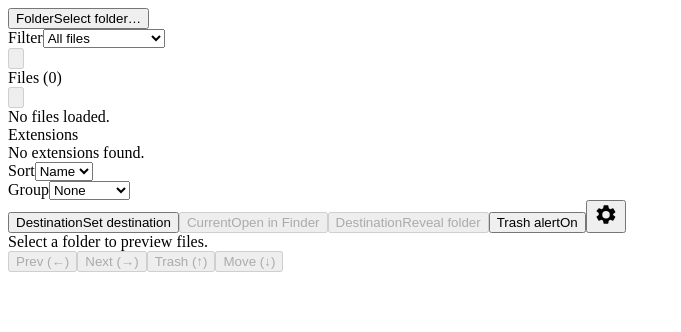
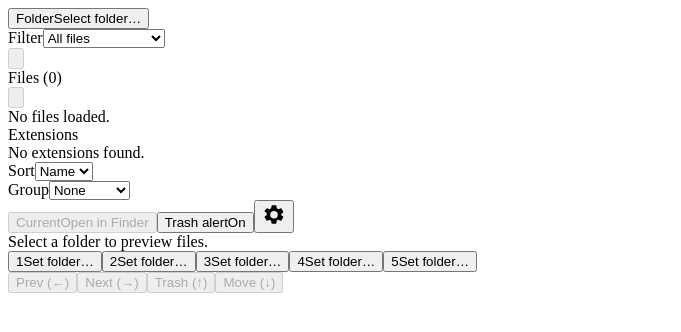
Before and after one commit to totondruppusu/tidy-app, a React (Vite) app: page / in a window 1280 px wide. Shown: the top 332 px of the page, without its empty margins (0-681 px from the left). Built offline with nearby package versions, Linux system fonts and the light colour scheme; the HTML template or start-up script is replaced by a standard one.

Commit message:
beta v0.37

```diff
--- a/src-tauri/capabilities/default.json
+++ b/src-tauri/capabilities/default.json
@@ -2,5 +2,5 @@
   "identifier": "default",
   "description": "Default capability set",
   "windows": ["main"],
-  "permissions": ["core:default", "dialog:allow-open", "dialog:allow-confirm"]
+  "permissions": ["core:default", "core:window:allow-set-theme", "dialog:allow-open", "dialog:allow-confirm"]
 }
--- a/src-tauri/gen/schemas/capabilities.json
+++ b/src-tauri/gen/schemas/capabilities.json
@@ -1 +1 @@
-{"default":{"identifier":"default","description":"Default capability set","local":true,"windows":["main"],"permissions":["core:default","dialog:allow-open","dialog:allow-confirm"]}}
+{"default":{"identifier":"default","description":"Default capability set","local":true,"windows":["main"],"permissions":["core:default","core:window:allow-set-theme","dialog:allow-open","dialog:allow-confirm"]}}
--- a/src/App.tsx
+++ b/src/App.tsx
@@ -1,5 +1,6 @@
 import { useCallback, useEffect, useMemo, useRef, useState } from "react";
-import { invoke } from "@tauri-apps/api/core";
+import { invoke, isTauri } from "@tauri-apps/api/core";
+import { getCurrentWindow } from "@tauri-apps/api/window";
 import { open, confirm } from "@tauri-apps/plugin-dialog";
 import { listen } from "@tauri-apps/api/event";
 
@@ -109,6 +110,8 @@ const formatGroupTitle = (mode: GroupMode, key: string) => {
   return formatGroupLabel(key as FileEntry["kind"]);
 };
 
+const DESTINATION_SLOT_COUNT = 5;
+
 const extractFolder = (path: string) => {
   const match = path.match(/^(.*)[\\/][^\\/]+$/);
   return match ? match[1] : path;
@@ -134,7 +137,9 @@ export default function App() {
   const [, setStatus] = useState("Select a folder to begin.");
   const [filterMode, setFilterMode] = useState<FilterMode>("all");
   const [includeSubfolders, setIncludeSubfolders] = useState(false);
-  const [destination, setDestination] = useState<string | null>(null);
+  const [destinationSlots, setDestinationSlots] = useState<(string | null)[]>(() =>
+    Array.from({ length: DESTINATION_SLOT_COUNT }, () => null)
+  );
   const [confirmTrash, setConfirmTrash] = useState(true);
   const [sortMode, setSortMode] = useState<SortMode>("name");
   const [groupMode, setGroupMode] = useState<GroupMode>("none");
@@ -153,6 +158,20 @@ export default function App() {
   useEffect(() => {
     document.documentElement.dataset.theme = theme;
     window.localStorage.setItem("tidy-theme", theme);
+  }, [theme]);
+
+  useEffect(() => {
+    const applyWindowTheme = async () => {
+      if (!isTauri()) {
+        return;
+      }
+      try {
+        await getCurrentWindow().setTheme(theme === "dark" ? "Dark" : "Light");
+      } catch (error) {
+        console.warn("Failed to sync window theme.", error);
+      }
+    };
+    void applyWindowTheme();
   }, [theme]);
 
   const updateStatus = useCallback((message: string) => {
@@ -281,20 +300,31 @@ export default function App() {
     }
   }, [handleScan, updateStatus]);
 
-  const pickDestination = useCallback(async () => {
+  const updateDestinationSlot = useCallback((slotIndex: number, destination: string) => {
+    setDestinationSlots((prev) => {
+      const next = [...prev];
+      next[slotIndex] = destination;
+      return next;
+    });
+  }, []);
+
+  const pickDestinationForSlot = useCallback(
+    async (slotIndex: number) => {
       try {
         const selected = await open({ directory: true, multiple: false });
         if (typeof selected === "string") {
-        setDestination(selected);
-        await invoke("set_destination", { destination: selected });
-        updateStatus(`Move destination set to ${selected}.`);
-      } else {
+          updateDestinationSlot(slotIndex, selected);
+          updateStatus(`Destination ${slotIndex + 1} set to ${selected}.`);
+          return selected;
+        }
         updateStatus("No destination selected.");
-      }
       } catch (error) {
         updateStatus(`Destination picker failed: ${String(error)}`);
       }
-  }, [updateStatus]);
+      return null;
+    },
+    [updateDestinationSlot, updateStatus]
+  );
 
   const removeFileById = useCallback(
     (removedId: string) => {
@@ -343,37 +373,39 @@ export default function App() {
     }
   }, [confirmTrash, currentFile, removeFileById, updateStatus]);
 
-  const moveCurrent = useCallback(async () => {
+  const moveCurrentToSlot = useCallback(
+    async (slotIndex: number, allowPickIfMissing = false) => {
       if (!currentFile) {
         updateStatus("No file selected.");
         return;
       }
-    let destinationPath = destination;
+      let destinationPath = destinationSlots[slotIndex] ?? null;
       if (!destinationPath) {
-      try {
-        const selected = await open({ directory: true, multiple: false });
-        if (typeof selected === "string") {
-          destinationPath = selected;
-          setDestination(selected);
-          await invoke("set_destination", { destination: selected });
-        }
-      } catch (error) {
-        updateStatus(`Destination picker failed: ${String(error)}`);
+        if (allowPickIfMissing) {
+          destinationPath = await pickDestinationForSlot(slotIndex);
+        } else {
+          updateStatus(`Destination ${slotIndex + 1} not set.`);
           return;
         }
       }
       if (!destinationPath) {
-      updateStatus("Move destination not set.");
         return;
       }
       try {
+        await invoke("set_destination", { destination: destinationPath });
         const newName = await invoke<string>("move_file", { id: currentFile.id });
         removeFileById(currentFile.id);
         updateStatus(`Moved to ${destinationPath}/${newName}.`);
       } catch (error) {
         updateStatus(`Move failed: ${String(error)}`);
       }
-  }, [currentFile, destination, removeFileById, updateStatus]);
+    },
+    [currentFile, destinationSlots, pickDestinationForSlot, removeFileById, updateStatus]
+  );
+
+  const moveCurrent = useCallback(async () => {
+    await moveCurrentToSlot(0, true);
+  }, [moveCurrentToSlot]);
 
   const openCurrentInFinder = useCallback(async () => {
     if (!currentFile) {
@@ -386,18 +418,6 @@ export default function App() {
       updateStatus(`Open in Finder failed: ${String(error)}`);
     }
   }, [currentFile, updateStatus]);
-
-  const revealDestination = useCallback(async () => {
-    if (!destination) {
-      updateStatus("Move destination not set.");
-      return;
-    }
-    try {
-      await invoke("reveal_in_file_manager", { path: destination, reveal: false });
-    } catch (error) {
-      updateStatus(`Reveal destination failed: ${String(error)}`);
-    }
-  }, [destination, updateStatus]);
 
   const goNext = useCallback(() => {
     setCurrentIndex((prev) => (prev < sortedFiles.length - 1 ? prev + 1 : prev));
@@ -417,6 +437,11 @@ export default function App() {
         return;
       }
       if (isEditableTarget(event.target)) {
+        return;
+      }
+      if (event.key >= "1" && event.key <= "5") {
+        event.preventDefault();
+        void moveCurrentToSlot(Number(event.key) - 1);
         return;
       }
       switch (event.key) {
@@ -442,7 +467,7 @@ export default function App() {
     };
     window.addEventListener("keydown", handler);
     return () => window.removeEventListener("keydown", handler);
-  }, [goNext, goPrev, isSettingsOpen, moveCurrent, trashCurrent]);
+  }, [goNext, goPrev, isSettingsOpen, moveCurrent, moveCurrentToSlot, trashCurrent]);
 
   useEffect(() => {
     let isMounted = true;
@@ -607,7 +632,6 @@ export default function App() {
   const totalFiles = files.length;
   const filteredCount = sortedFiles.length;
   const folderLabel = currentFolder ? formatPathLabel(currentFolder) : "No folder selected";
-  const destinationLabel = formatPathLabel(destination);
   const folderSizeBytes = useMemo(
     () => files.reduce((total, file) => total + file.sizeBytes, 0),
     [files]
@@ -752,30 +776,11 @@ export default function App() {
           <button
             type="button"
             className="pill-button"
-            onClick={pickDestination}
-            disabled={isLoading}
-            title={destination ?? "No destination set"}
-          >
-            <span className="pill-label">Destination</span>
-            <span className="pill-value">{destination ? destinationLabel : "Set destination"}</span>
-          </button>
-          <button
-            type="button"
-            className="pill-button"
             onClick={openCurrentInFinder}
             disabled={isLoading || !currentFile}
           >
             <span className="pill-label">Current</span>
             <span className="pill-value">Open in Finder</span>
-          </button>
-          <button
-            type="button"
-            className="pill-button"
-            onClick={revealDestination}
-            disabled={isLoading || !destination}
-          >
-            <span className="pill-label">Destination</span>
-            <span className="pill-value">Reveal folder</span>
           </button>
           <button
             type="button"
@@ -901,6 +906,26 @@ export default function App() {
       </div>
 
       <footer className="actions">
+        <div className="actions-row">
+          <div className="destination-row" aria-label="Move destinations">
+            {destinationSlots.map((destinationPath, index) => (
+              <button
+                key={`destination-${index}`}
+                type="button"
+                className={`destination-button ${destinationPath ? "is-set" : "is-empty"}`}
+                onClick={() => void pickDestinationForSlot(index)}
+                disabled={isLoading}
+                title={destinationPath ?? `Set destination ${index + 1}`}
+                aria-label={`Set destination ${index + 1}`}
+              >
+                <span className="destination-index">{index + 1}</span>
+                <span className="destination-label">
+                  {destinationPath ? formatPathLabel(destinationPath) : "Set folder…"}
+                </span>
+              </button>
+            ))}
+          </div>
+          <div className="action-row">
             <button
               type="button"
               onClick={goPrev}
@@ -921,6 +946,8 @@ export default function App() {
             <button type="button" onClick={moveCurrent} disabled={!hasFiles || isLoading}>
               Move (↓)
             </button>
+          </div>
+        </div>
       </footer>
 
       {isSettingsOpen && (
@@ -1025,16 +1052,6 @@ export default function App() {
                   <span>{theme === "dark" ? "On" : "Off"}</span>
                 </label>
               </div>
-              <div className="settings-row">
-                <div className="setting-info">
-                  <div className="setting-title">Move destination</div>
-                  <div className="setting-subtitle">Folder used when moving files.</div>
-                  <div className="setting-value">{destination ?? "Not set"}</div>
-                </div>
-                <button type="button" onClick={pickDestination} disabled={isLoading}>
-                  Choose…
-                </button>
-              </div>
             </div>
             <div className="modal-footer">
               <button type="button" onClick={() => setIsSettingsOpen(false)}>
--- a/src/app.css
+++ b/src/app.css
@@ -677,24 +677,123 @@ input {
 
 .actions {
   display: flex;
-  gap: 12px;
   justify-content: center;
   padding: 12px 16px;
   border-top: 1px solid var(--color-border);
   background: var(--color-surface);
 }
 
-.actions button {
-  padding: 10px 16px;
+.actions-row {
+  display: flex;
+  align-items: center;
+  justify-content: space-between;
+  gap: 16px;
+  width: 100%;
+}
+
+.action-row {
+  display: flex;
+  gap: 12px;
+  flex-wrap: wrap;
+  justify-content: flex-end;
+}
+
+.destination-row {
+  display: flex;
+  gap: 8px;
+  flex-wrap: wrap;
+  justify-content: flex-start;
+  flex: 1 1 auto;
+}
+
+.action-row button {
+  padding: 6px 12px;
   border-radius: 999px;
   border: 1px solid var(--color-border-strong);
-  background: var(--color-surface-muted);
+  background: linear-gradient(180deg, var(--color-surface) 0%, var(--color-surface-muted) 100%);
   cursor: pointer;
+  font-size: 12px;
+  letter-spacing: 0.02em;
+  text-transform: uppercase;
+  box-shadow: 0 6px 14px rgba(15, 18, 24, 0.08);
+  transition: transform 0.15s ease, box-shadow 0.15s ease, border-color 0.15s ease;
+}
+
+.destination-button {
+  display: flex;
+  align-items: center;
+  gap: 8px;
+  padding: 6px 10px;
+  border-radius: 10px;
+  border: 1px dashed var(--color-border-strong);
+  background: var(--color-surface-soft);
+  min-width: 140px;
+  text-align: left;
+  cursor: pointer;
+}
+
+.destination-button.is-set {
+  border-style: solid;
+}
+
+.destination-index {
+  width: 20px;
+  height: 20px;
+  border-radius: 999px;
+  display: inline-flex;
+  align-items: center;
+  justify-content: center;
+  font-size: 11px;
+  font-weight: 600;
+  background: var(--color-accent-soft);
+  color: var(--color-accent-strong);
+  flex: 0 0 auto;
+}
+
+.destination-label {
+  font-size: 12px;
+  color: var(--color-text-tertiary);
+  white-space: nowrap;
+  overflow: hidden;
+  text-overflow: ellipsis;
+  max-width: 140px;
+}
+
+.destination-button.is-empty .destination-label {
+  color: var(--color-text-faint);
 }
 
 .actions button:disabled {
   opacity: 0.5;
   cursor: not-allowed;
+}
+
+.action-row button:hover:not(:disabled) {
+  transform: translateY(-1px);
+  border-color: var(--color-accent-strong);
+  box-shadow: 0 10px 18px rgba(15, 18, 24, 0.12);
+}
+
+.action-row button:active:not(:disabled) {
+  transform: translateY(0);
+  box-shadow: 0 6px 12px rgba(15, 18, 24, 0.1);
+}
+
+.action-row button:focus-visible {
+  outline: 2px solid var(--color-accent);
+  outline-offset: 2px;
+}
+
+@media (max-width: 900px) {
+  .actions-row {
+    flex-direction: column;
+    align-items: stretch;
+  }
+
+  .destination-row,
+  .action-row {
+    justify-content: center;
+  }
 }
 
 .modal-backdrop {
```
Lines whose indentation alone changed are shown as unchanged.
